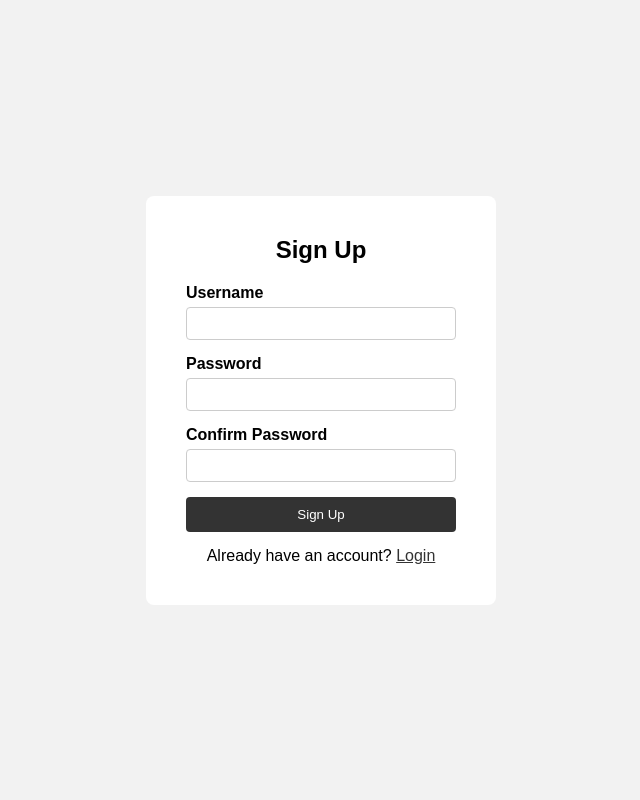
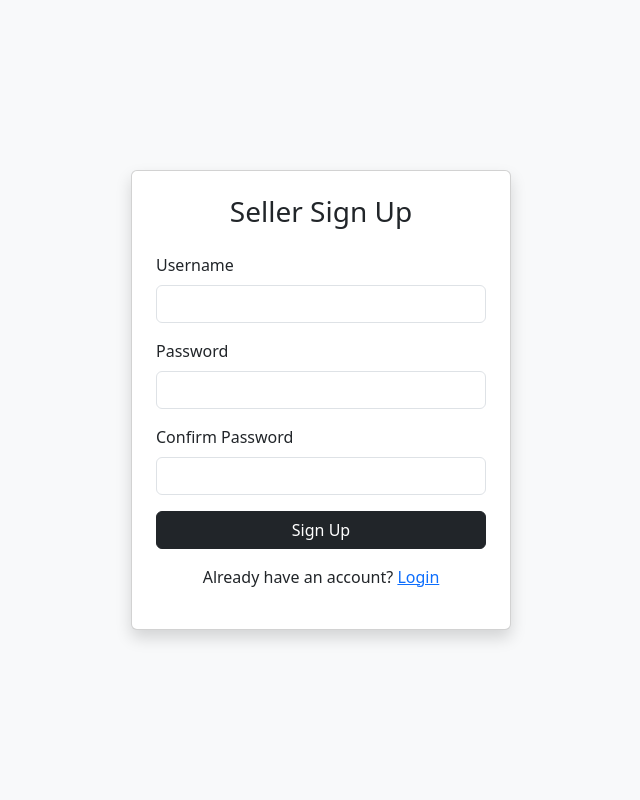
Before and after one commit to jadejajayrajsinh757/frenzyvastra-websites-shopping, a Django app: page /signup/ in a window 1280 px wide. Shown: the whole page, without its empty margins (319-959 px from the left). Run offline with Django 5.2, Linux system fonts and the light colour scheme.

Commit message:
Lab-7 cust_seller authentication , model formsand seller page access control

```diff
--- /dev/null
+++ b/arynjay_store/forms.py
@@ -0,0 +1,30 @@
+from django import forms
+from django.contrib.auth.models import User
+
+
+class SignupForm(forms.ModelForm):
+    password = forms.CharField(widget=forms.PasswordInput)
+    confirm_password = forms.CharField(widget=forms.PasswordInput)
+
+    class Meta:
+        model = User
+        fields = ['username', 'password']
+
+    def clean(self):
+        cleaned_data = super().clean()
+        password = cleaned_data.get('password')
+        confirm_password = cleaned_data.get('confirm_password')
+        if password and confirm_password and password != confirm_password:
+            raise forms.ValidationError('Passwords do not match')
+        return cleaned_data
+
+    def clean_username(self):
+        username = self.cleaned_data.get('username')
+        if User.objects.filter(username=username).exists():
+            raise forms.ValidationError('Username already taken')
+        return username
+
+
+class LoginForm(forms.Form):
+    username = forms.CharField()
+    password = forms.CharField(widget=forms.PasswordInput)
--- a/arynjay_store/views.py
+++ b/arynjay_store/views.py
@@ -1,8 +1,8 @@
 from django.views.generic import TemplateView
 from django.shortcuts import render, redirect, get_object_or_404
 from django.contrib.auth import authenticate, login, logout
-from django.contrib.auth.models import User
 from .models import Product
+from .forms import SignupForm, LoginForm
 
 
 class AboutPageView(TemplateView):
@@ -19,30 +19,31 @@ class WomensPageView(TemplateView):
 
 
 def login_page(request):
-    if request.method == 'POST':
-        username = request.POST['username']
-        password = request.POST['password']
+    if request.user.is_authenticated:
+        return redirect('seller_dashboard')
+    form = LoginForm(request.POST or None)
+    if request.method == 'POST' and form.is_valid():
+        username = form.cleaned_data['username']
+        password = form.cleaned_data['password']
         user = authenticate(request, username=username, password=password)
         if user is not None:
             login(request, user)
             return redirect('about')
         else:
-            return render(request, 'login.html', {'error': 'Invalid username or password'})
-    return render(request, 'login.html')
+            form.add_error(None, 'Invalid username or password')
+    return render(request, 'login.html', {'form': form})
 
 
 def signup_page(request):
-    if request.method == 'POST':
-        username = request.POST['username']
-        password = request.POST['password']
-        confirm_password = request.POST['confirm_password']
-        if password != confirm_password:
-            return render(request, 'signup.html', {'error': 'Passwords do not match'})
-        if User.objects.filter(username=username).exists():
-            return render(request, 'signup.html', {'error': 'Username already taken'})
-        User.objects.create_user(username=username, password=password)
+    if request.user.is_authenticated:
+        return redirect('seller_dashboard')
+    form = SignupForm(request.POST or None)
+    if request.method == 'POST' and form.is_valid():
+        user = form.save(commit=False)
+        user.set_password(form.cleaned_data['password'])
+        user.save()
         return redirect('login')
-    return render(request, 'signup.html')
+    return render(request, 'signup.html', {'form': form})
 
 
 def logout_page(request):
@@ -51,10 +52,14 @@ def logout_page(request):
 
 
 def seller_dashboard(request):
+    if not request.user.is_authenticated:
+        return redirect('login')
     return render(request, 'seller_dashboard.html')
 
 
 def seller_add_product(request):
+    if not request.user.is_authenticated:
+        return redirect('login')
     if request.method == 'POST':
         product = Product()
         product.product_title = request.POST['product_title']
@@ -68,11 +73,15 @@ def seller_add_product(request):
 
 
 def seller_products(request):
+    if not request.user.is_authenticated:
+        return redirect('login')
     products = Product.objects.all()
     return render(request, 'seller_products.html', {'products': products})
 
 
 def seller_update_product(request, product_id):
+    if not request.user.is_authenticated:
+        return redirect('login')
     product = get_object_or_404(Product, product_id=product_id)
     if request.method == 'POST':
         product.product_title = request.POST['product_title']
--- a/templates/signup.html
+++ b/templates/signup.html
@@ -4,35 +4,46 @@
     <meta charset="UTF-8">
     <meta name="viewport" content="width=device-width, initial-scale=1.0">
     <title>Sign Up</title>
-    <style>
-        * { margin: 0; padding: 0; box-sizing: border-box; }
-        body { font-family: Arial, sans-serif; display: flex; justify-content: center; align-items: center; height: 100vh; background-color: #f2f2f2; }
-        .box { background: white; padding: 40px; border-radius: 8px; width: 350px; }
-        h2 { margin-bottom: 20px; text-align: center; }
-        label { display: block; margin-bottom: 5px; font-weight: bold; }
-        input { width: 100%; padding: 8px; margin-bottom: 15px; border: 1px solid #ccc; border-radius: 4px; }
-        button { width: 100%; padding: 10px; background-color: #333; color: white; border: none; border-radius: 4px; cursor: pointer; }
-        button:hover { background-color: #555; }
-        p { text-align: center; margin-top: 15px; }
-        p a { color: #333; }
-        .error { color: red; margin-bottom: 10px; }
-    </style>
+    <link href="https://cdn.jsdelivr.net/npm/bootstrap@5.3.0/dist/css/bootstrap.min.css" rel="stylesheet">
 </head>
-<body>
-<div class="box">
-    <h2>Sign Up</h2>
-    {% if error %}<p class="error">{{ error }}</p>{% endif %}
-    <form method="POST">
-        {% csrf_token %}
-        <label>Username</label>
-        <input type="text" name="username" required>
-        <label>Password</label>
-        <input type="password" name="password" required>
-        <label>Confirm Password</label>
-        <input type="password" name="confirm_password" required>
-        <button type="submit">Sign Up</button>
-    </form>
-    <p>Already have an account? <a href="{% url 'login' %}">Login</a></p>
+<body class="bg-light">
+<div class="d-flex justify-content-center align-items-center" style="min-height: 100vh;">
+    <div class="card p-4 shadow" style="width: 380px;">
+        <h3 class="text-center mb-4">Seller Sign Up</h3>
+
+        {% if form.non_field_errors %}
+        <div class="alert alert-danger">
+            {% for error in form.non_field_errors %}{{ error }}{% endfor %}
+        </div>
+        {% endif %}
+
+        <form method="POST">
+            {% csrf_token %}
+            <div class="mb-3">
+                <label class="form-label">Username</label>
+                <input type="text" name="username" class="form-control {% if form.username.errors %}is-invalid{% endif %}" value="{{ form.username.value|default:'' }}">
+                {% for error in form.username.errors %}
+                <div class="invalid-feedback">{{ error }}</div>
+                {% endfor %}
+            </div>
+            <div class="mb-3">
+                <label class="form-label">Password</label>
+                <input type="password" name="password" class="form-control {% if form.password.errors %}is-invalid{% endif %}">
+                {% for error in form.password.errors %}
+                <div class="invalid-feedback">{{ error }}</div>
+                {% endfor %}
+            </div>
+            <div class="mb-3">
+                <label class="form-label">Confirm Password</label>
+                <input type="password" name="confirm_password" class="form-control {% if form.confirm_password.errors %}is-invalid{% endif %}">
+                {% for error in form.confirm_password.errors %}
+                <div class="invalid-feedback">{{ error }}</div>
+                {% endfor %}
+            </div>
+            <button type="submit" class="btn btn-dark w-100">Sign Up</button>
+        </form>
+        <p class="text-center mt-3">Already have an account? <a href="{% url 'login' %}">Login</a></p>
+    </div>
 </div>
 </body>
 </html>
```
Also changed, not shown: templates/login.html (+32 -26 lines).
